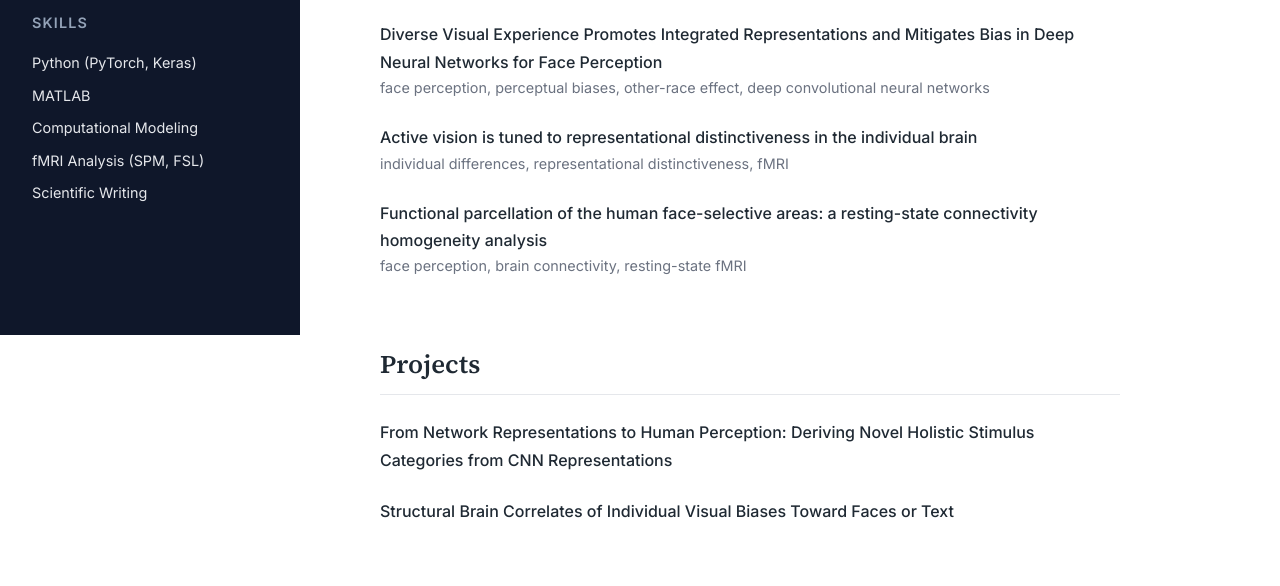
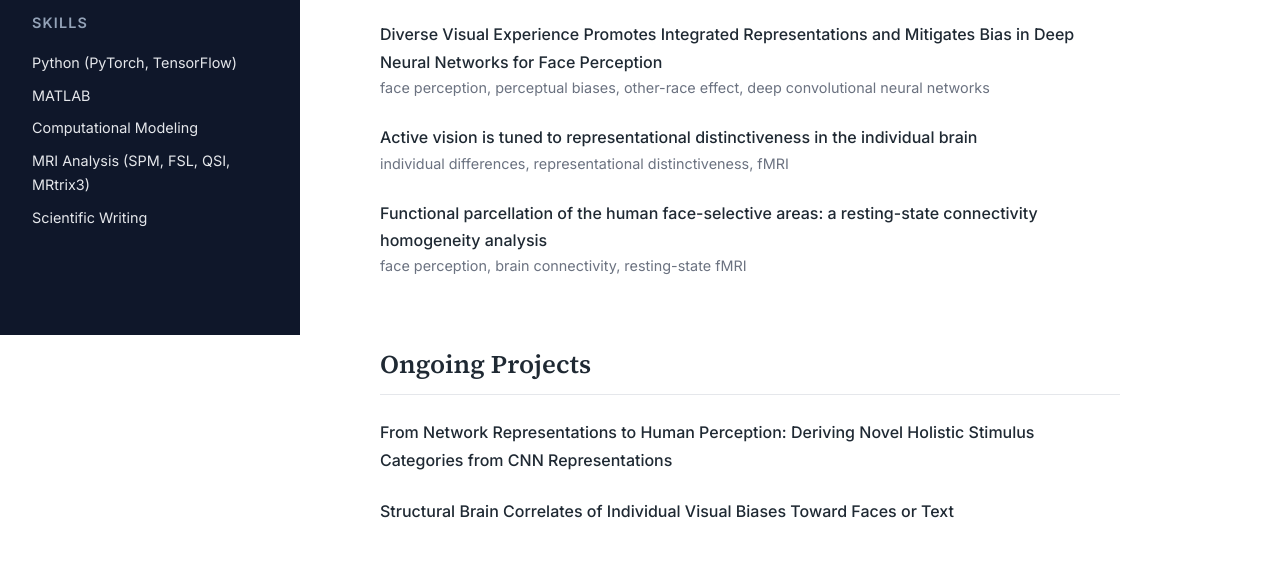
Before and after one commit to El4h/el4h.github.io, a plain HTML site: page index.html in a window 1280 px wide. Shown: the part 465-1051 px from the top of the page. Drawn offline with Linux system fonts and the light colour scheme.

Commit message:
updated skills

```diff
--- a/index.html
+++ b/index.html
@@ -204,10 +204,10 @@
       <div class="skills">
         <h2>Skills</h2>
         <ul>
-          <li>Python (PyTorch, Keras)</li>
+          <li>Python (PyTorch, TensorFlow)</li>
           <li>MATLAB</li>
           <li>Computational Modeling</li>
-          <li>fMRI Analysis (SPM, FSL)</li>
+          <li>MRI Analysis (SPM, FSL, QSI, MRtrix3)</li>
           <li>Scientific Writing</li>
         </ul>
       </div>
@@ -261,7 +261,7 @@
 
       <!-- Projects -->
       <section>
-        <h2>Projects</h2>
+        <h2>Ongoing Projects</h2>
 
         <div class="item">
           <div class="item-title">
```
